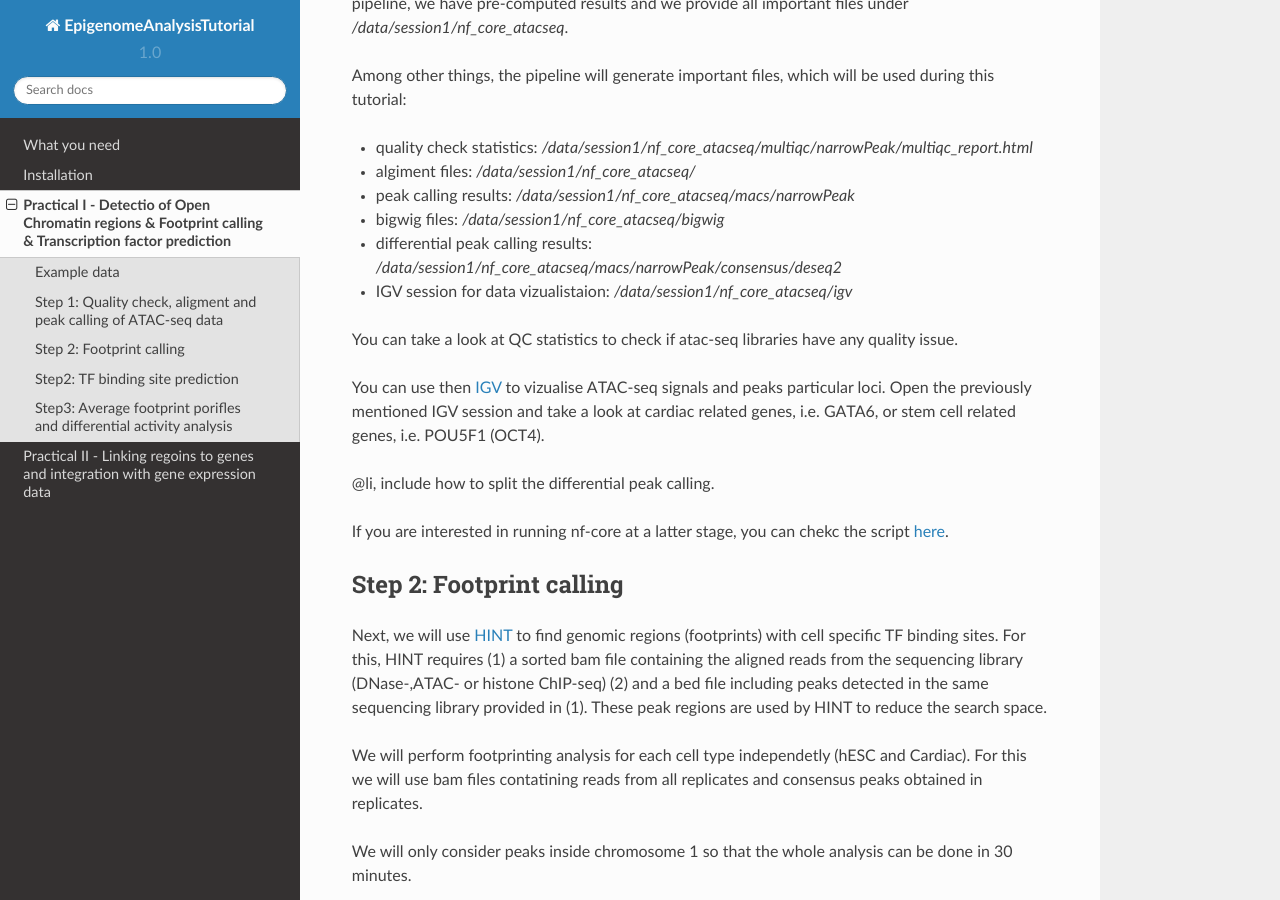
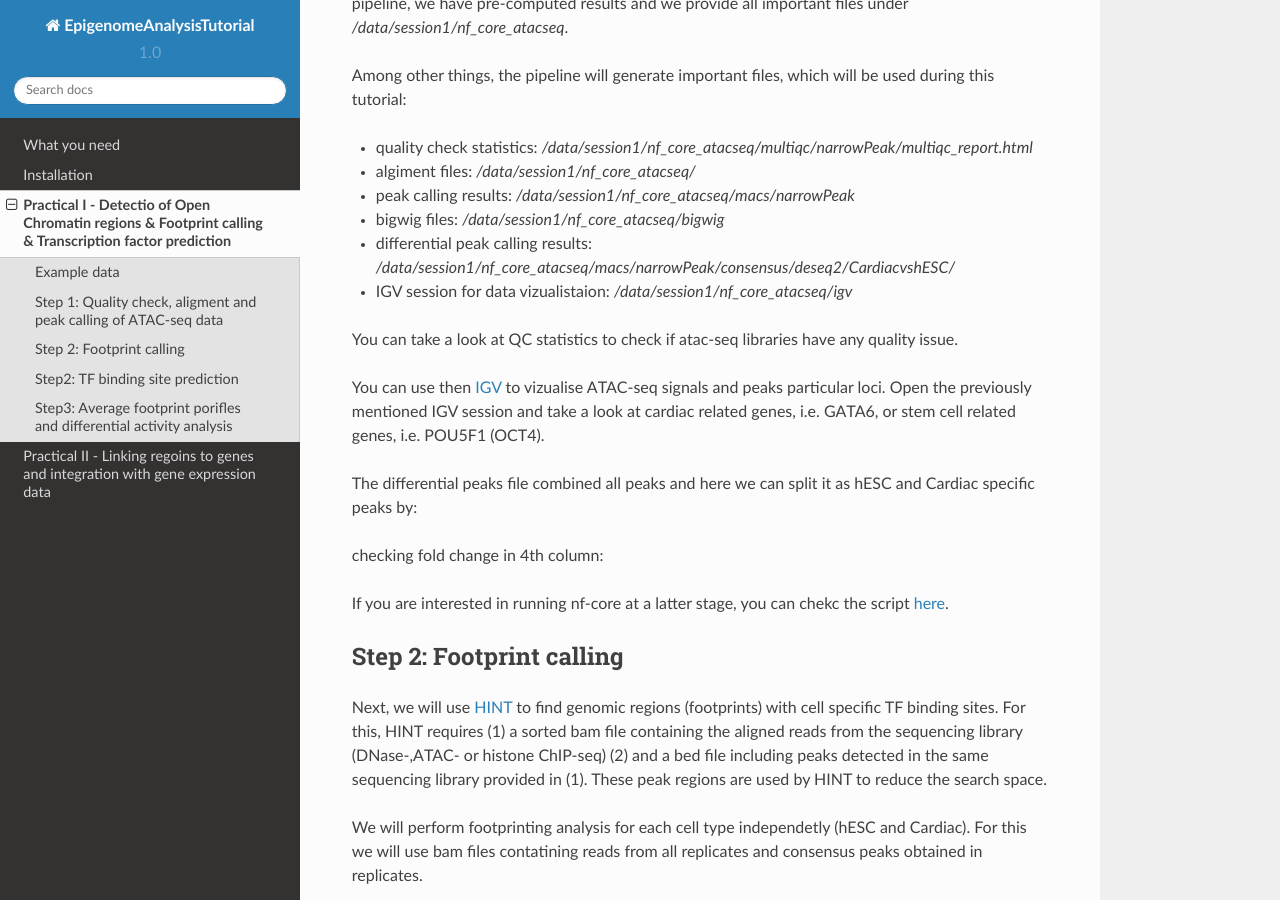
Before and after one commit to SchulzLab/EpigenomeAnalysisTutorial-2020, a Sphinx documentation site: the page built from docs/Practical1.rst, in a window 1280 px wide and 900 px high, scrolled down 680 px. Built offline with Sphinx 7.4.7 and the Read the Docs theme 2.0.0, drawn with Linux system fonts in a browser that asks for light colours.

Commit message:
Update Practical1.rst
add files location

```diff
--- a/docs/Practical1.rst
+++ b/docs/Practical1.rst
@@ -19,14 +19,19 @@ Among other things, the pipeline will generate important files, which will be us
 - algiment files: */data/session1/nf_core_atacseq/*
 - peak calling results: */data/session1/nf_core_atacseq/macs/narrowPeak*
 - bigwig files: */data/session1/nf_core_atacseq/bigwig*
-- differential peak calling results: */data/session1/nf_core_atacseq/macs/narrowPeak/consensus/deseq2*
+- differential peak calling results: */data/session1/nf_core_atacseq/macs/narrowPeak/consensus/deseq2/CardiacvshESC/*
 - IGV session for data vizualistaion: */data/session1/nf_core_atacseq/igv*
 
 You can take a look at QC statistics to check if atac-seq libraries have any quality issue.
 
 You can use then `IGV <http://software.broadinstitute.org/software/igv/>`_ to vizualise ATAC-seq signals and peaks particular loci. Open the previously mentioned IGV session and take a look at cardiac related genes, i.e. GATA6, or stem cell related genes, i.e. POU5F1 (OCT4).
 
-@li, include how to split the differential peak calling.
+The differential peaks file combined all peaks and here we can split it as hESC and Cardiac specific peaks by:
+::
+
+
+checking fold change in 4th column:
+
 
 If you are interested in running nf-core at a latter stage, you can chekc the script `here <https://github.com/SchulzLab/EpigenomeAnalysisTutorial-2020/blob/master/session1/run_nf_core_atacseq.sh>`_.
 
```
